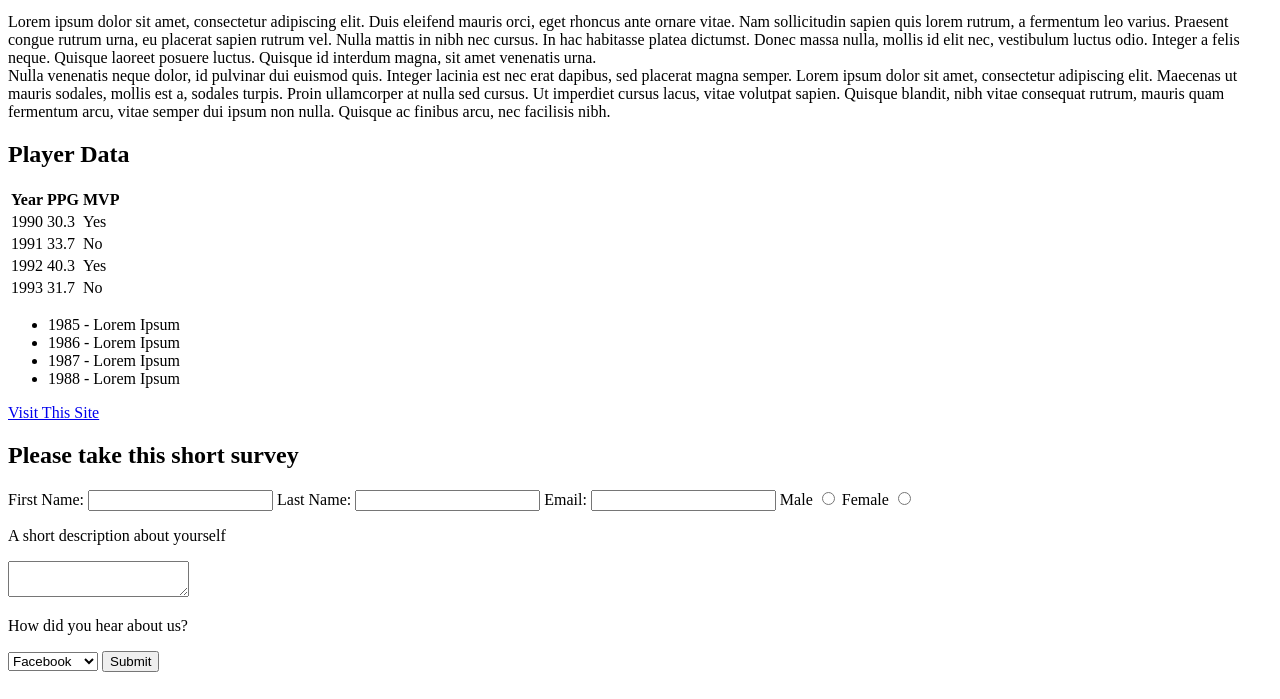
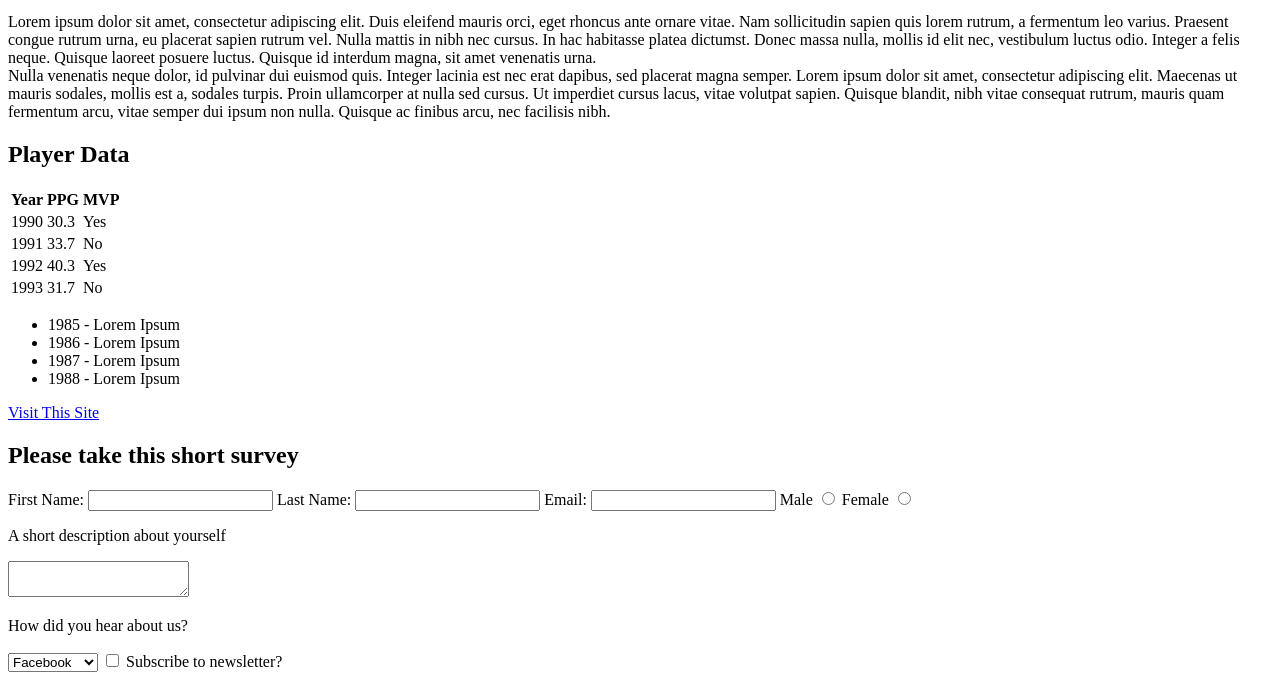
Before and after one commit to pafm99/cdwebfunblog, a plain HTML site: page index.html in a window 1280 px wide. Shown: the part 101-800 px from the top of the page. Drawn offline with Linux system fonts and the light colour scheme.

Commit message:
renamed file

```diff
--- a/blog.html
+++ b/index.html
@@ -83,9 +83,6 @@
                   <option value="newspaper">Newspaper</option>
                   <option value="other">Other</option>
               </select>
-
-              <input type="submit" value="Submit">
-          </form>
-        </div>
-    </body>
+              <input type="checkbox" id="subscribeNews" name="subscribe" value="newsletter">
+              <label for="subscribeNews">Subscribe to newsletter?</label>
 </html>
```
